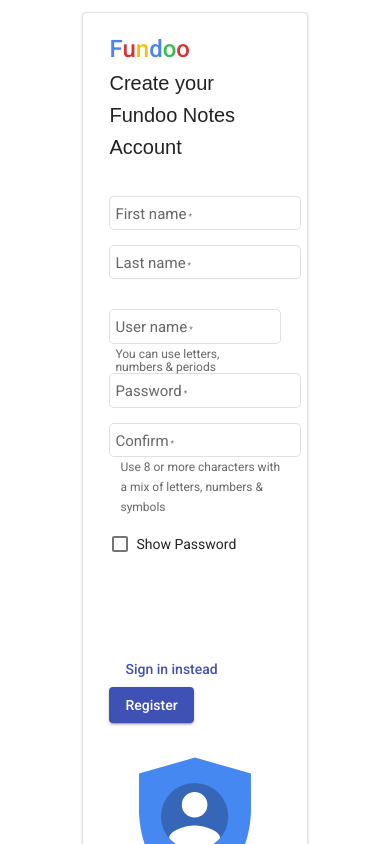
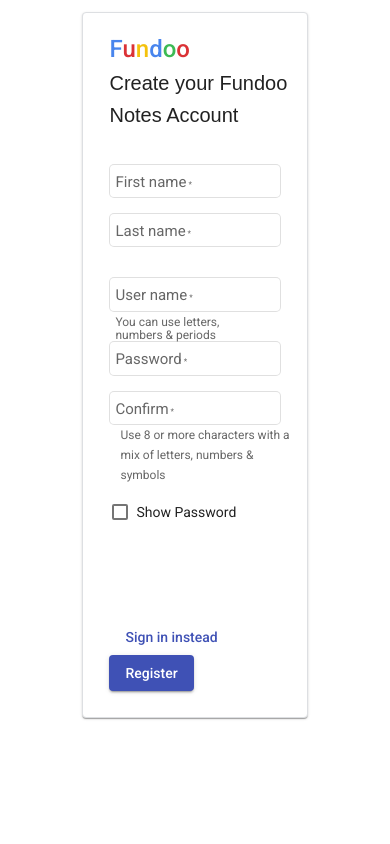
Before and after one commit to CharanKanduri/FundooNotes_Angular, an Angular app: page /register in a window 390 px wide. Built offline with nearby package versions, Linux system fonts and the light colour scheme.

Commit message:
[CHARAN]Edit: Media Queries in Register.html

```diff
--- a/src/app/Component/Register/register/register.component.scss
+++ b/src/app/Component/Register/register/register.component.scss
@@ -90,4 +90,41 @@
         }
 
     }
+    @media only screen and (max-width: 880px) {
+        .register_card
+        {
+            width: 40%;
+        }
+        .register_image_container
+        {
+            display: none!important;
+
+        }
+        .register_card
+        {
+            flex-direction: column;
+        }
+        .register_inputs
+        {
+            width: 100%!important;
+        }
+        mat-form-field{
+            width: 90%;
+        }
+        .form-input
+        {
+            width: 90%!important;
+        }
+        .button_container
+        {
+            width: 90%!important;
+        }
+    }
+    @media only screen and (max-width: 600px) {
+        .register_card
+        {
+            width: 100%;
+        }
+    }
+
 }
```
